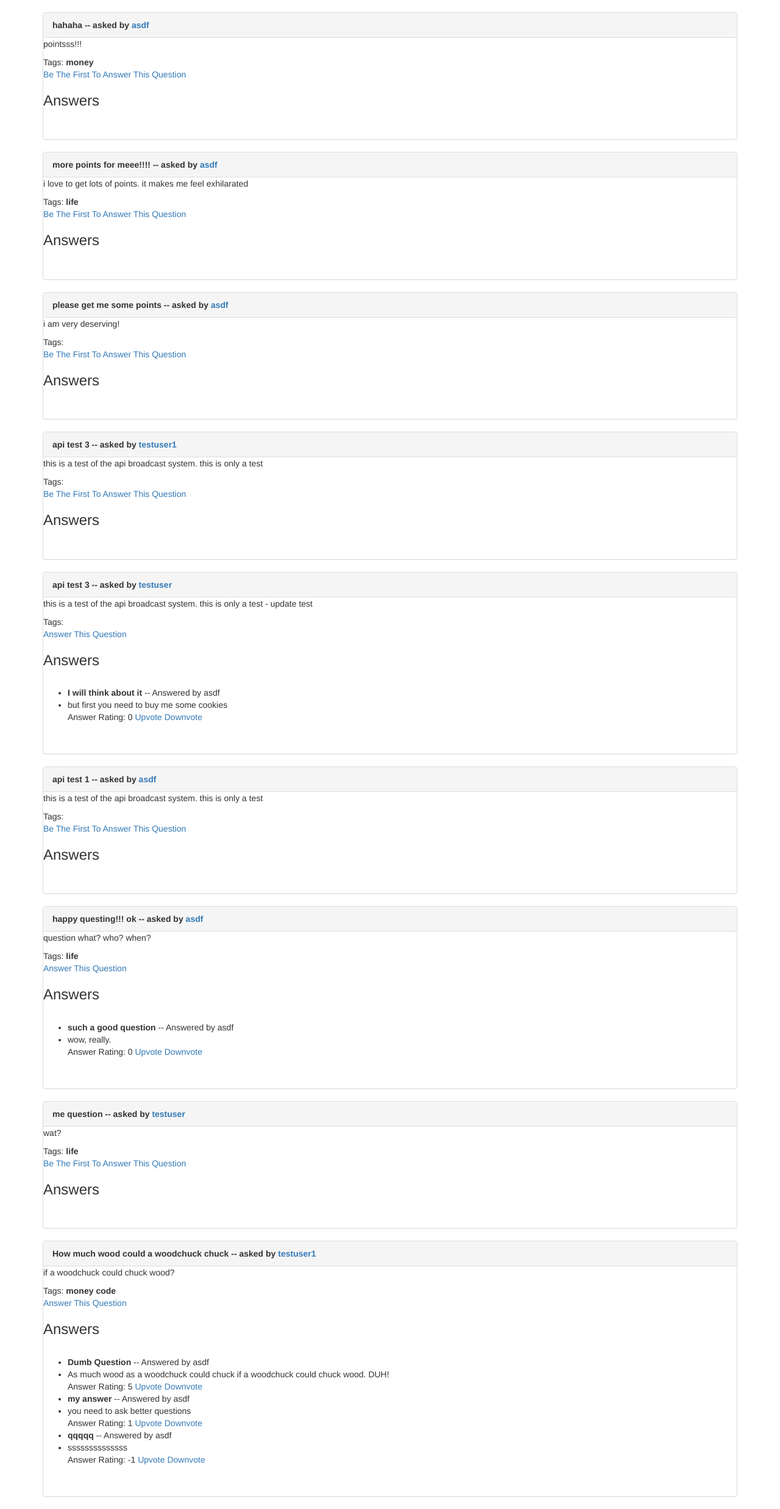
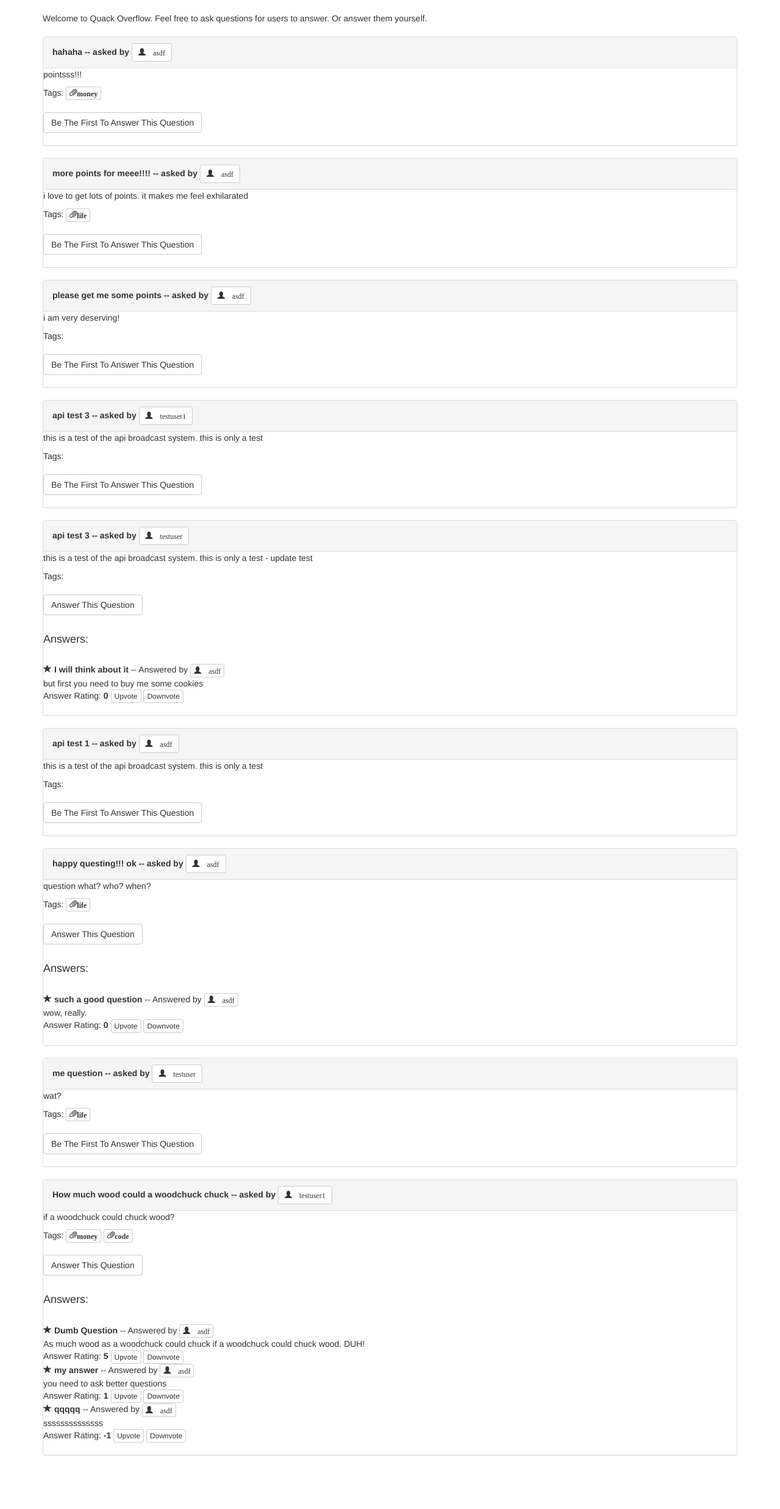
Before and after one commit to jnwki/quack_overflow, a Django app: page / in a window 1280 px wide. Shown: the part 52-2527 px from the top of the page at 61% size. After the commit the page ends 2439 px from the top, so only its background shows below. Run offline with Django 3.2, Linux system fonts and the light colour scheme; data comes from the database, SQL or seed files in the repository; some libraries are stand-ins or nearby versions.

Commit message:
made improvements to the look of the home page

```diff
--- a/duckapp/templates/index.html
+++ b/duckapp/templates/index.html
@@ -1,13 +1,24 @@
 {% extends 'base.html' %}
 {% block content %}
 <div class="container">
+    <div class="col s6 m6 l6">
+        Welcome to Quack Overflow. Feel free to ask questions for users to
+        answer. Or answer them yourself. <br><br>
 
+    </div>
     {% for question in object_list %}
 
         <div class="panel panel-default">
             <div class="panel-heading">
                 <b>
-                    {{ question.title }} -- asked by <a href="{% url 'user_detail' question.asker.userprofile.pk %}">{{ question.asker }}</a>
+                    {{ question.title }} -- asked by
+                    <a href="{% url 'user_detail' question.asker.userprofile.pk %}">
+                        <button type="button" class="btn btn-default btn-sm">
+                            <span class="glyphicon glyphicon-user">
+                                {{ question.asker }}
+                            </span>
+                        </button>
+                    </a>
                 </b>
             </div>
 
@@ -15,28 +26,57 @@
 
             Tags:
             {% for tag in question.tags.all %}
-                <b>{{ tag }}</b>
+                <button type="button" class="btn btn-default btn-xs">
+                    <span class="glyphicon glyphicon-paperclip" aria-hidden="true"><b>{{ tag }}</b></span>
+                </button>
             {% endfor %}
             <br>
         {% if not question.answer_set.all %}
-            <a href="{% url 'answer_create' question.pk %}">Be The First To Answer This Question</a>
+            <br>
+            <a href="{% url 'answer_create' question.pk %}">
+                <button type="button" class="btn btn-default" aria-label="Left Align">
+                    Be The First To Answer This Question
+                </button>
+            </a>
         {% else %}
-            <a href="{% url 'answer_create' question.pk %}">Answer This Question</a>
+            <br>
+            <a href="{% url 'answer_create' question.pk %}">
+                <button type="button" class="btn btn-default" aria-label="Left Align">
+                    Answer This Question
+                </button>
+            </a>
         {% endif %}
-        <br>
     <!--answer block-->
-        <h3>Answers</h3>
-        <ul>
+        {% if question.answer_set.all %}
+        <br><br>
+            <h4>Answers:</h4>
+        {% endif %}
         {% for answer in question.answer_set.all %}
             <br>
-                <li><b>{{ answer.title }}</b> -- Answered by {{ answer.answerer }}</li>
+                <span class="glyphicon glyphicon-star" aria-hidden="true"></span><b> {{ answer.title }}</b>
+                -- Answered by <a href="{% url 'user_detail' answer.answerer.userprofile.pk %}">
+                    <button type="button" class="btn btn-default btn-xs">
+                        <span class="glyphicon glyphicon-user">
+                            {{ answer.answerer }}
+                        </span>
+                    </button>
+                </a>
+            <br>
+            {{ answer.answer_text }}
+            <br>
+            Answer Rating: <b>{{ answer.score }}</b>
 
-            <li>{{ answer.answer_text }}</li>
-            Answer Rating: {{ answer.score }}
-            <a href="{% url 'upvote' answer.pk %}">Upvote</a>
-            <a href="{% url 'downvote' answer.pk %}">Downvote</a>
+            <a href="{% url 'upvote' answer.pk %}">
+                <button type="button" class="btn btn-default btn-xs">
+                Upvote
+                </button>
+            </a>
+            <a href="{% url 'downvote' answer.pk %}">
+                <button type="button" class="btn btn-default btn-xs">
+                    Downvote
+                </button>
+            </a>
         {% endfor %}
-        </ul>
         <br><br>
         </div>
     {% endfor %}
```
